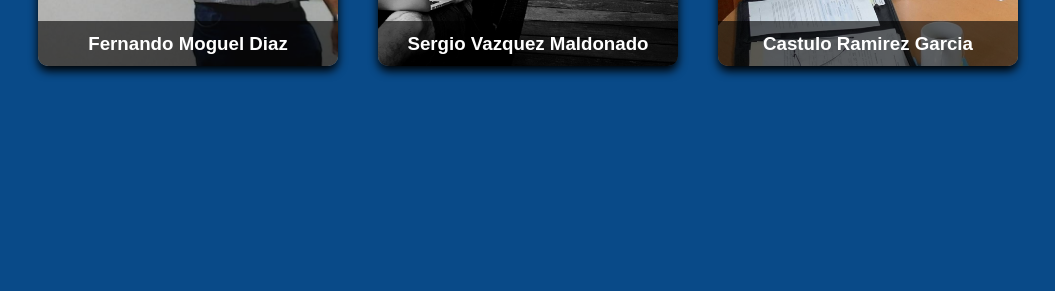
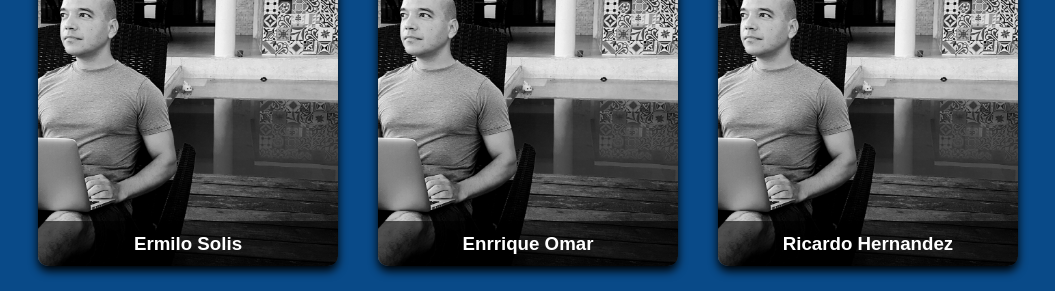
Before and after one commit to Rodromm/platicas_fenix, a plain HTML site: page index.html in a window 1280 px wide. Shown: the part 509-800 px from the top of the page, without its empty margins (112-1167 px from the left). Drawn offline with Linux system fonts and the light colour scheme.

Commit message:
agregando tarjetas

```diff
--- a/index.html
+++ b/index.html
@@ -70,5 +70,68 @@
           </div>
         </div>
       </div>
+
+       <!--tarjeta 4-->
+     <div class="card">
+      <div class="face front">
+        <img src="./img/sergio vazquez.jpg" alt="persona" />
+        <h3>Ermilo Solis</h3>
+      </div>
+
+      <div class="face back">
+        <h3>Tema a tratar</h3>
+        <p>
+          Lorem ipsum dolor sit, amet consectetur adipisicing elit. Libero ipsa
+          ut voluptatem explicabo quas corporis, unde suscipit doloremque omnis
+          dolor. Temporibus rerum eos facere magnam quas quibusdam quaerat
+          consectetur nulla?
+        </p>
+        <div class="link">
+            <a href="#">Detalles</a>
+        </div>
+      </div>
+    </div>
+
+     <!--tarjeta 5-->
+     <div class="card">
+      <div class="face front">
+        <img src="./img/sergio vazquez.jpg" alt="persona" />
+        <h3>Enrrique Omar</h3>
+      </div>
+
+      <div class="face back">
+        <h3>Tema a tratar</h3>
+        <p>
+          Lorem ipsum dolor sit, amet consectetur adipisicing elit. Libero ipsa
+          ut voluptatem explicabo quas corporis, unde suscipit doloremque omnis
+          dolor. Temporibus rerum eos facere magnam quas quibusdam quaerat
+          consectetur nulla?
+        </p>
+        <div class="link">
+            <a href="#">Detalles</a>
+        </div>
+      </div>
+    </div>
+
+     <!--tarjeta 6-->
+     <div class="card">
+      <div class="face front">
+        <img src="./img/sergio vazquez.jpg" alt="persona" />
+        <h3>Ricardo Hernandez</h3>
+      </div>
+
+      <div class="face back">
+        <h3>Tema a tratar</h3>
+        <p>
+          Lorem ipsum dolor sit, amet consectetur adipisicing elit. Libero ipsa
+          ut voluptatem explicabo quas corporis, unde suscipit doloremque omnis
+          dolor. Temporibus rerum eos facere magnam quas quibusdam quaerat
+          consectetur nulla?
+        </p>
+        <div class="link">
+            <a href="#">Detalles</a>
+        </div>
+      </div>
+    </div>
   </body>
 </html>
```
